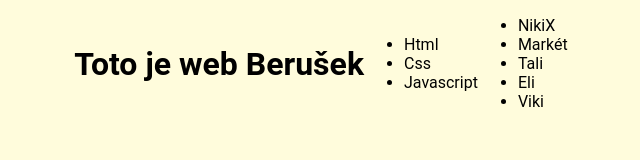
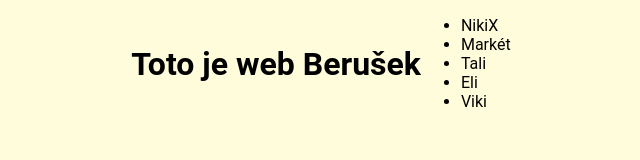
Before and after one commit to jakubmichalko/CLG23-Test, a plain HTML site: page index.html in a window 1280 px wide. Shown: the whole page, without its empty margins (319-959 px from the left). Drawn offline with Linux system fonts and the light colour scheme.

Commit message:
technologie

```diff
--- a/index.html
+++ b/index.html
@@ -12,11 +12,6 @@
 <body class="mainContainer">
     <h1>Toto je web Berušek</h1>
     <ul>
-        <li>Html</li>
-        <li>Css</li>
-        <li>Javascript</li>
-    </ul>
-    <ul>
         <li>NikiX</li>
         <li>Markét</li>
         <li>Tali</li>
```
